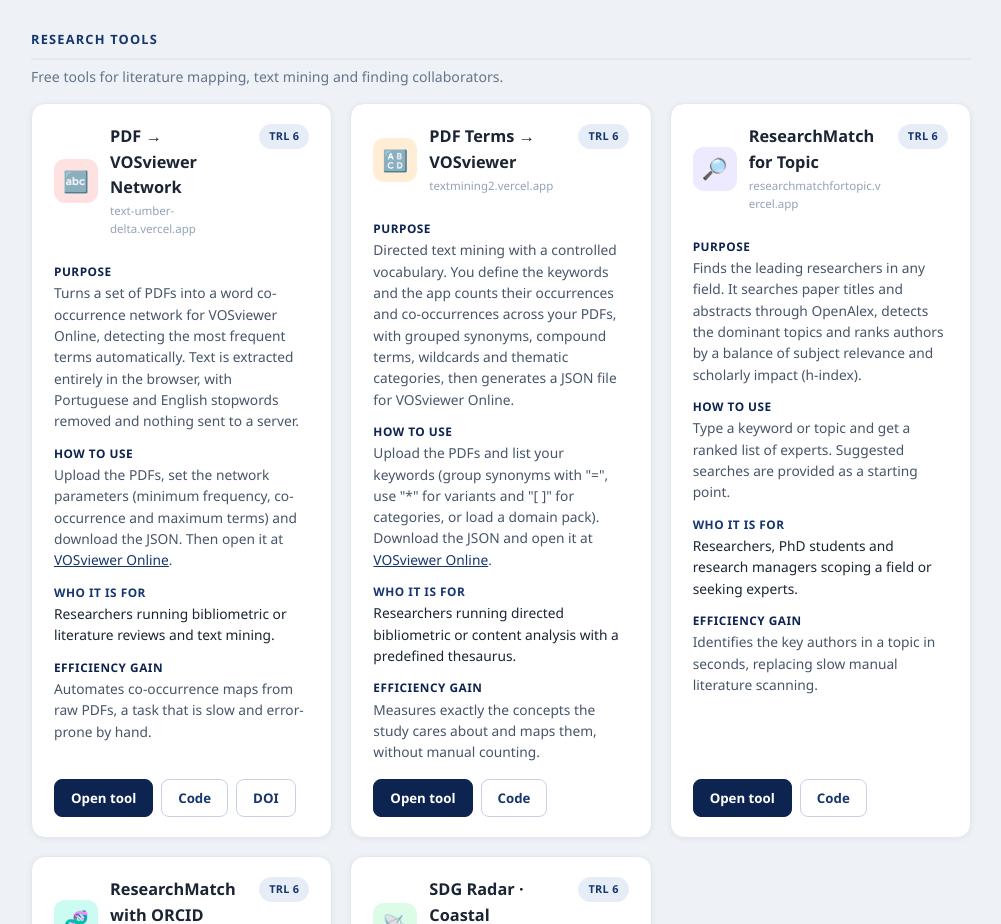
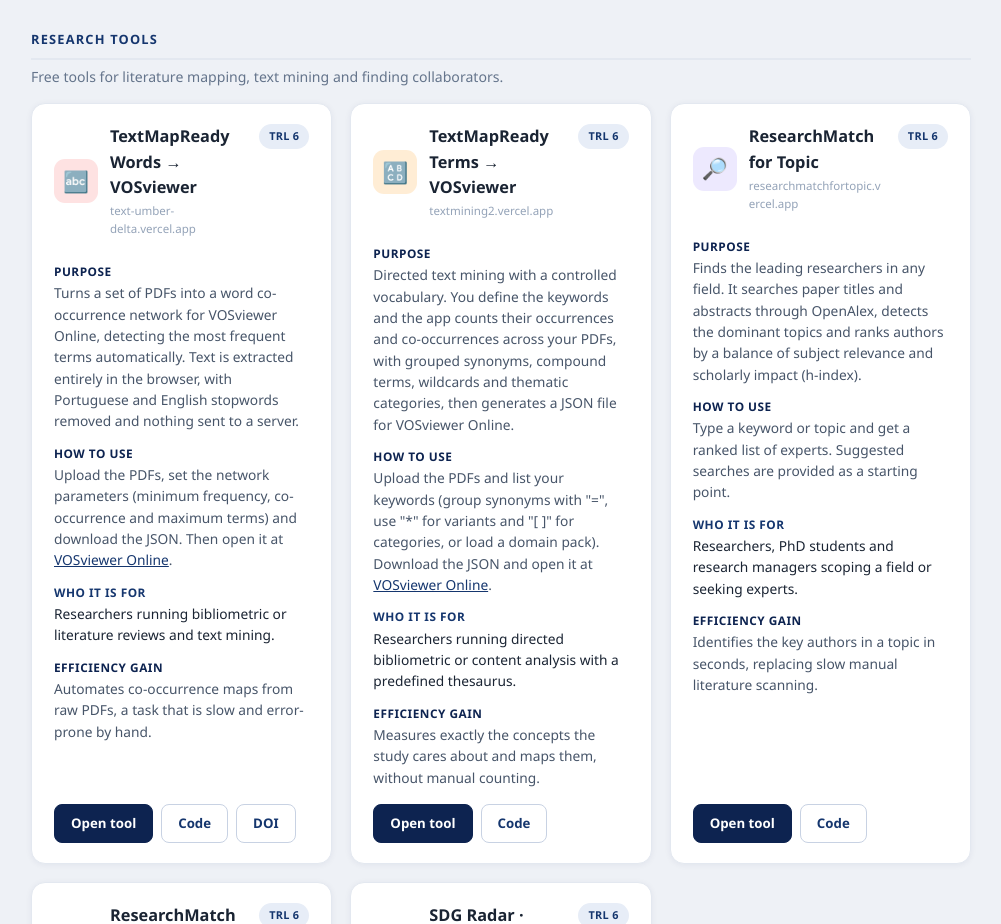
Before and after one commit to darlianecunha/cunha-data-science, a plain HTML site: page index.html in a window 1280 px wide. Shown: the part 5220-6144 px from the top of the page, without its empty margins (139-1140 px from the left). Drawn offline with Linux system fonts and the light colour scheme.

Commit message:
Add files via upload

```diff
--- a/index.html
+++ b/index.html
@@ -249,7 +249,7 @@
       <div class="field"><span class="label">How to use</span><p>Consult the indicator reference, then score each indicator; the overall score and performance band update automatically, in English or Portuguese.</p></div>
       <div class="field audience"><span class="label">Who it is for</span><p>Port sustainability managers, regulators, researchers and auditors assessing SDG performance.</p></div>
       <div class="field"><span class="label">Efficiency gain</span><p>A ready, peer-reviewed assessment model with instant self-scoring for reporting and gap analysis.</p></div>
-      <div class="links"><a class="visit" href="https://sdg-port-hub-sable.vercel.app/" target="_blank" rel="noopener">Open tool</a><a class="ghost" href="https://github.com/darlianecunha/atributosods" target="_blank" rel="noopener">Code</a><a class="ghost" href="https://doi.org/10.5281/zenodo.20708458" target="_blank" rel="noopener">DOI</a><a class="ghost" href="https://doi.org/10.1016/j.marpol.2025.106841" target="_blank" rel="noopener">Paper</a></div>
+      <div class="links"><a class="visit" href="https://sdg-port-hub-sable.vercel.app/" target="_blank" rel="noopener">Open tool</a><a class="ghost" href="https://github.com/darlianecunha/atributosods" target="_blank" rel="noopener">Code</a><a class="ghost" href="https://doi.org/10.5281/zenodo.20708457" target="_blank" rel="noopener">DOI</a><a class="ghost" href="https://doi.org/10.1016/j.marpol.2025.106841" target="_blank" rel="noopener">Paper</a></div>
     </div>
     <div class="card">
       <div class="card-head">
@@ -273,7 +273,7 @@
       <div class="field"><span class="label">How to use</span><p>Enter the vessel data and berthing times in the calculator, or install the library to process many calls at once.</p></div>
       <div class="field audience"><span class="label">Who it is for</span><p>Terminal planners, emissions analysts and researchers on maritime decarbonisation.</p></div>
       <div class="field"><span class="label">Efficiency gain</span><p>Standards-based estimates per port call, supporting disclosure, OPS business cases and carbon-credit assessment.</p></div>
-      <div class="links"><a class="visit" href="https://www.decarbport.com" target="_blank" rel="noopener">Open tool</a><a class="ghost" href="https://github.com/darlianecunha/maritimeco2" target="_blank" rel="noopener">Code</a><a class="ghost" href="https://doi.org/10.5281/zenodo.20708090" target="_blank" rel="noopener">DOI</a></div>
+      <div class="links"><a class="visit" href="https://www.decarbport.com" target="_blank" rel="noopener">Open tool</a><a class="ghost" href="https://github.com/darlianecunha/maritimeco2" target="_blank" rel="noopener">Code</a><a class="ghost" href="https://doi.org/10.5281/zenodo.20708089" target="_blank" rel="noopener">DOI</a></div>
     </div>
     <div class="card">
       <div class="card-head">
@@ -333,19 +333,19 @@
     <div class="card">
       <div class="card-head">
         <div class="icon bg-red">🔤</div>
-        <div><div class="card-name">PDF → VOSviewer Network</div><div class="card-url">text-umber-delta.vercel.app</div></div>
+        <div><div class="card-name">TextMapReady Words → VOSviewer</div><div class="card-url">text-umber-delta.vercel.app</div></div>
         <span class="trl" title="Technology Readiness Level">TRL 6</span>
       </div>
       <div class="field"><span class="label">Purpose</span><p>Turns a set of PDFs into a word co-occurrence network for VOSviewer Online, detecting the most frequent terms automatically. Text is extracted entirely in the browser, with Portuguese and English stopwords removed and nothing sent to a server.</p></div>
       <div class="field"><span class="label">How to use</span><p>Upload the PDFs, set the network parameters (minimum frequency, co-occurrence and maximum terms) and download the JSON. Then open it at <a href="https://web.vosviewer.com/" target="_blank" rel="noopener">VOSviewer Online</a>.</p></div>
       <div class="field audience"><span class="label">Who it is for</span><p>Researchers running bibliometric or literature reviews and text mining.</p></div>
       <div class="field"><span class="label">Efficiency gain</span><p>Automates co-occurrence maps from raw PDFs, a task that is slow and error-prone by hand.</p></div>
-      <div class="links"><a class="visit" href="https://text-umber-delta.vercel.app/" target="_blank" rel="noopener">Open tool</a><a class="ghost" href="https://github.com/darlianecunha/textmining" target="_blank" rel="noopener">Code</a><a class="ghost" href="https://doi.org/10.5281/zenodo.20708534" target="_blank" rel="noopener">DOI</a></div>
+      <div class="links"><a class="visit" href="https://text-umber-delta.vercel.app/" target="_blank" rel="noopener">Open tool</a><a class="ghost" href="https://github.com/darlianecunha/textmining" target="_blank" rel="noopener">Code</a><a class="ghost" href="https://doi.org/10.5281/zenodo.20708533" target="_blank" rel="noopener">DOI</a></div>
     </div>
     <div class="card">
       <div class="card-head">
         <div class="icon bg-orange">🔠</div>
-        <div><div class="card-name">PDF Terms → VOSviewer</div><div class="card-url">textmining2.vercel.app</div></div>
+        <div><div class="card-name">TextMapReady Terms → VOSviewer</div><div class="card-url">textmining2.vercel.app</div></div>
         <span class="trl" title="Technology Readiness Level">TRL 6</span>
       </div>
       <div class="field"><span class="label">Purpose</span><p>Directed text mining with a controlled vocabulary. You define the keywords and the app counts their occurrences and co-occurrences across your PDFs, with grouped synonyms, compound terms, wildcards and thematic categories, then generates a JSON file for VOSviewer Online.</p></div>
```
